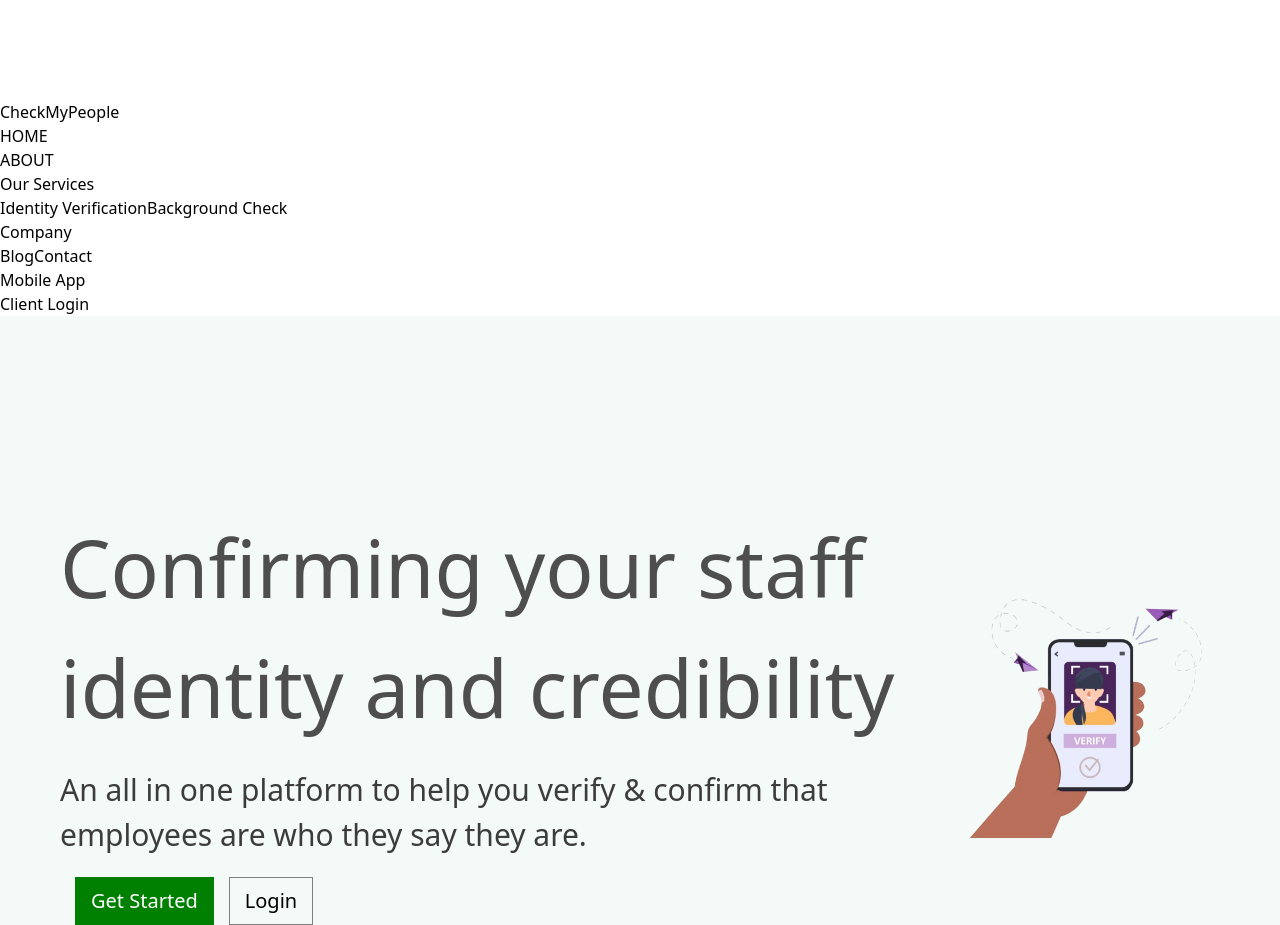
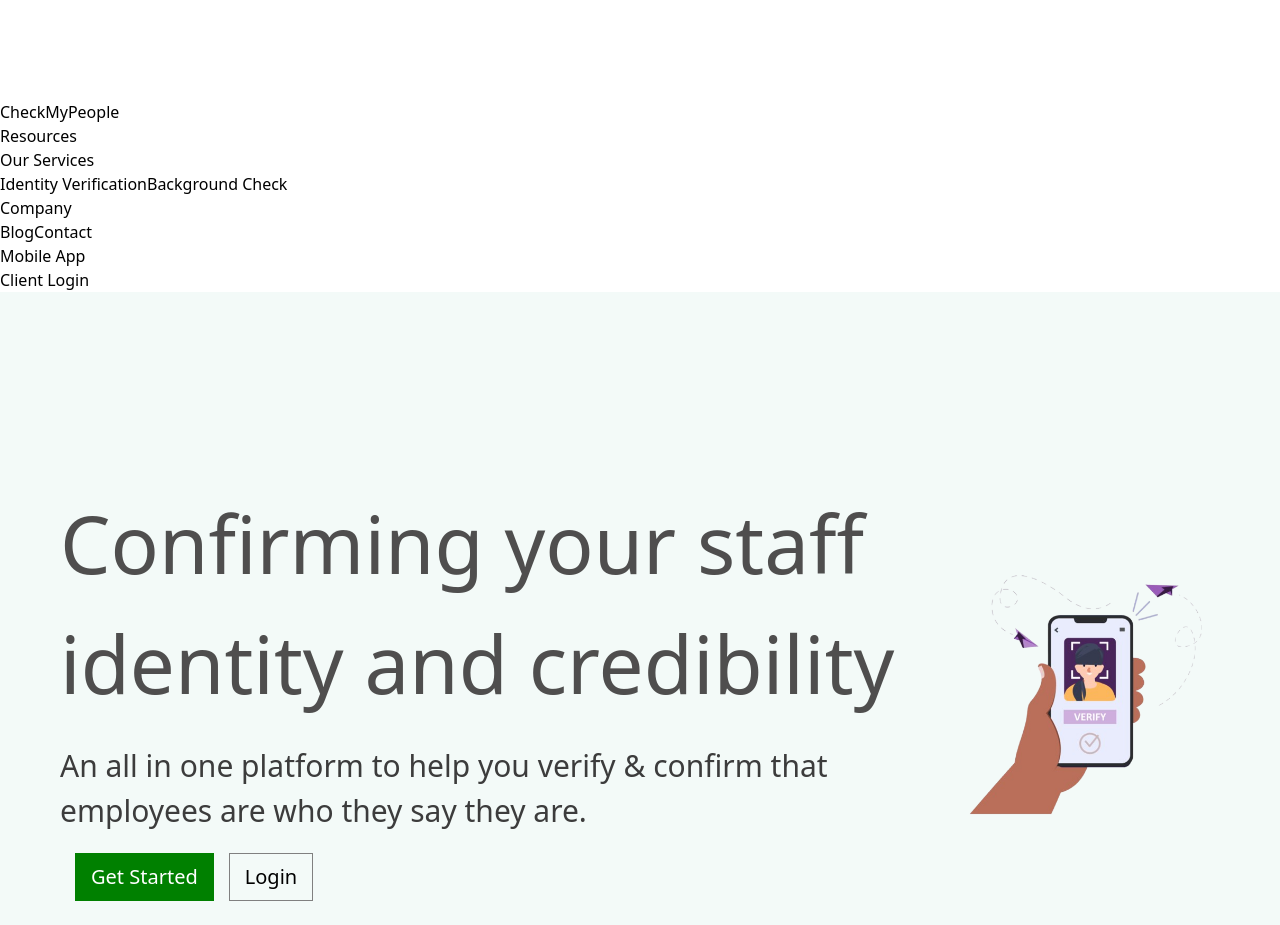
Before and after one commit to janeAnezi/check_my_people, a React (Vite) app: page / in a window 1280 px wide. Shown: the part 1180-2105 px from the top of the page. Built offline with nearby package versions, Linux system fonts and the light colour scheme.

Commit message:
update nav content

```diff
--- a/src/Components/NewNav.jsx
+++ b/src/Components/NewNav.jsx
@@ -39,13 +39,11 @@ const NewNav = () => {
         CheckMyPeople
       </div>
 
-      {/* Links */}
+      {/* Nav Links */}
       <ul className="flex space-x-6 text-gray-800">
+
         <li className="hover:text-green-500">
-          <a href="#home" className="font-semibold">HOME</a>
-        </li>
-        <li className="hover:text-green-500">
-          <a href="#about" className="font-semibold">ABOUT</a>
+          <a href="#about" className="font-semibold">Resources</a>
         </li>
         <li className="hover:text-green-500 relative group">
           <a href="#property" className="font-semibold">Our Services</a>
```
